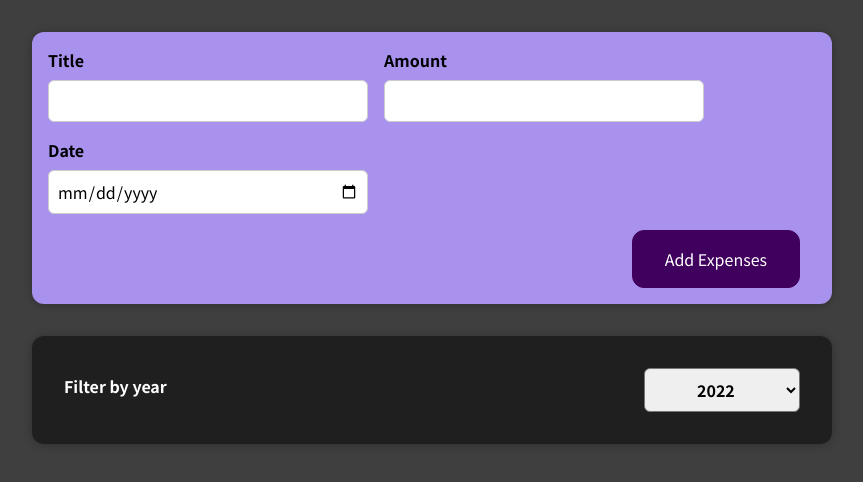
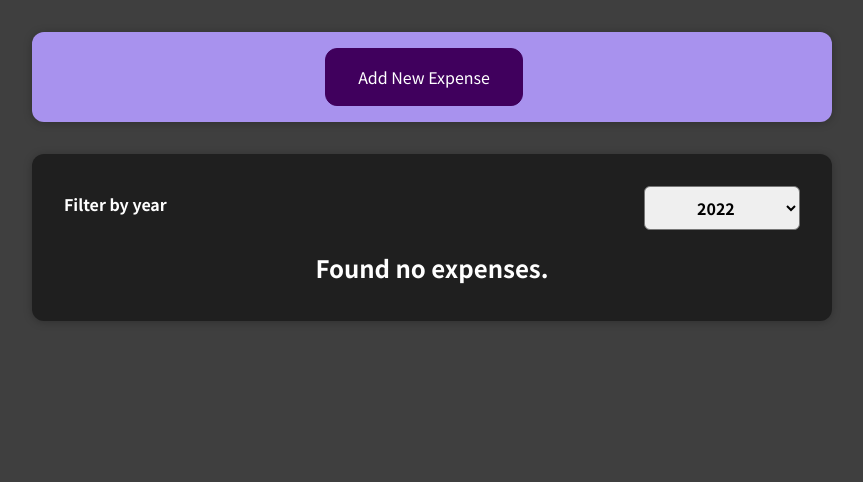
Before and after one commit to LuismGil/reactPractice, a React (Create React App) app: page / in a window 1280 px wide. Shown: the top 482 px of the page, without its empty margins (208-1071 px from the left). Built offline with nearby package versions, Linux system fonts and the light colour scheme.

Commit message:
add expensesList component and newExpense btn

```diff
--- a/src/components/Expenses/Expenses.js
+++ b/src/components/Expenses/Expenses.js
@@ -1,38 +1,31 @@
 import { useState } from 'react';
 
-import ExpenseItem from './ExpenseItem';
-import Card from '../UI/Card'
+import Card from '../UI/Card';
 import './Expenses.css';
 import ExpensesFilter from './ExpensesFilter';
+import ExpensesList from './ExpensesList';
 
 const Expenses = (props) => {
   const [filteredYear, setFilteredYear] = useState('2022');
-  const filterChangeHandler = selectedYear => {
+  const filterChangeHandler = (selectedYear) => {
     setFilteredYear(selectedYear);
-  }
+  };
 
-const filteredExpenses = props.items.filter((expense) => {
-  return expense.date.getFullYear().toString() === filteredYear
-});
+  const filteredExpenses = props.items.filter((expense) => {
+    return expense.date.getFullYear().toString() === filteredYear;
+  });
 
   return (
     <div>
-      <Card className="expenses">
+      <Card className='expenses'>
         <ExpensesFilter
           selected={filteredYear}
           onChangeFilter={filterChangeHandler}
         />
-        {filteredExpenses.map(expense => (
-          <ExpenseItem
-            key={expense.id}
-            title={expense.title}
-            amount={expense.amount}
-            date={expense.date}
-          />
-        ))}
+        <ExpensesList items={filteredExpenses} />
       </Card>
     </div>
   );
-}
+};
 
 export default Expenses;
--- /dev/null
+++ b/src/components/Expenses/ExpensesList.css
@@ -0,0 +1,9 @@
+.expenses-list {
+  list-style: none;
+  padding: 0;
+}
+
+.expenses-list__fallback {
+  color: white;
+  text-align: center;
+}
--- /dev/null
+++ b/src/components/Expenses/ExpensesList.js
@@ -0,0 +1,23 @@
+import ExpenseItem from './ExpenseItem';
+import './ExpensesList.css';
+
+const ExpensesList = (props) => {
+  if (props.items.length === 0) {
+    return <h2 className='expenses-list__fallback'>Found no expenses.</h2>;
+  }
+
+  return (
+    <ul className='expenses-list'>
+      {props.items.map((expense) => (
+        <ExpenseItem
+          key={expense.id}
+          title={expense.title}
+          amount={expense.amount}
+          date={expense.date}
+        />
+      ))}
+    </ul>
+  );
+};
+
+export default ExpensesList;
--- a/src/components/NewExpense/ExpenseForm.js
+++ b/src/components/NewExpense/ExpenseForm.js
@@ -70,8 +70,8 @@
           <label>Amount</label>
           <input
             type='number'
-            min="0.01"
-            step="0.01"
+            min='0.01'
+            step='0.01'
             value={enteredAmount}
             onChange={amountChangeHandler}
           />
@@ -80,15 +80,16 @@
           <label>Date</label>
           <input
             type='date'
-            min="2019-01-01"
-            max="2022-12-31"
+            min='2019-01-01'
+            max='2022-12-31'
             value={enteredDate}
             onChange={dateChangeHandler}
           />
         </div>
       </div>
       <div className='new-expense__actions'>
-        <button type="submit">Add Expenses</button>
+        <button type='submit' onClick={props.onCancel}>Cancel</button>
+        <button type='submit'>Add Expenses</button>
       </div>
     </form>
   );
--- a/src/components/NewExpense/NewExpense.js
+++ b/src/components/NewExpense/NewExpense.js
@@ -1,19 +1,39 @@
+import { useState } from 'react';
+
+import ExpenseForm from './ExpenseForm';
 import './NewExpense.css';
 
-import ExpenseForm from './ExpenseForm';
+const NewExpense = (props) => {
+  const [isEditing, setIsEditing] = useState(false);
 
-const NewExpense = (props) => {
   const saveExpenseDataHandler = (enteredExpenseData) => {
     const expenseData = {
       ...enteredExpenseData,
-      id: Math.random().toString()
+      id: Math.random().toString(),
     };
-    props.onAddExpense(expenseData)
+    props.onAddExpense(expenseData);
+    setIsEditing(false);
+  };
+
+  const startEditingHandler = () => {
+    setIsEditing(true);
+  };
+
+  const stopEdittingHandler = () => {
+    setIsEditing(false);
   };
 
   return (
     <div className='new-expense'>
-      <ExpenseForm onSaveExpenseData={saveExpenseDataHandler} />
+      {!isEditing && (
+        <button onClick={startEditingHandler}>Add New Expense</button>
+      )}
+      {isEditing && (
+        <ExpenseForm
+          onSaveExpenseData={saveExpenseDataHandler}
+          onCancel={stopEdittingHandler}
+        />
+      )}
     </div>
   );
 };
```
